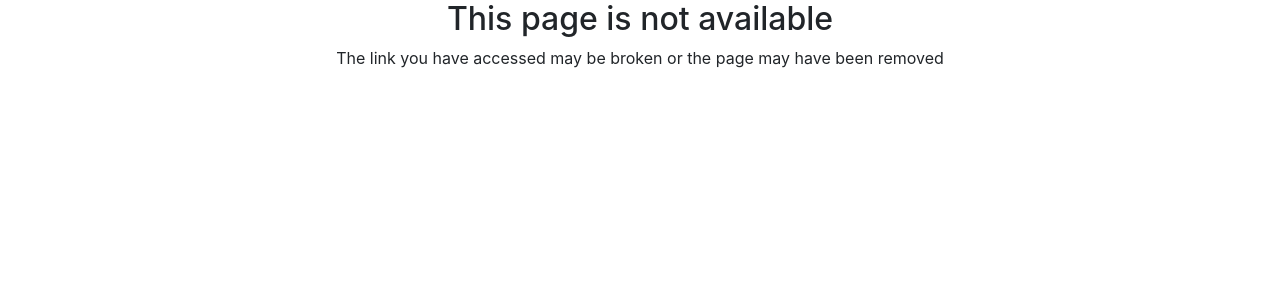
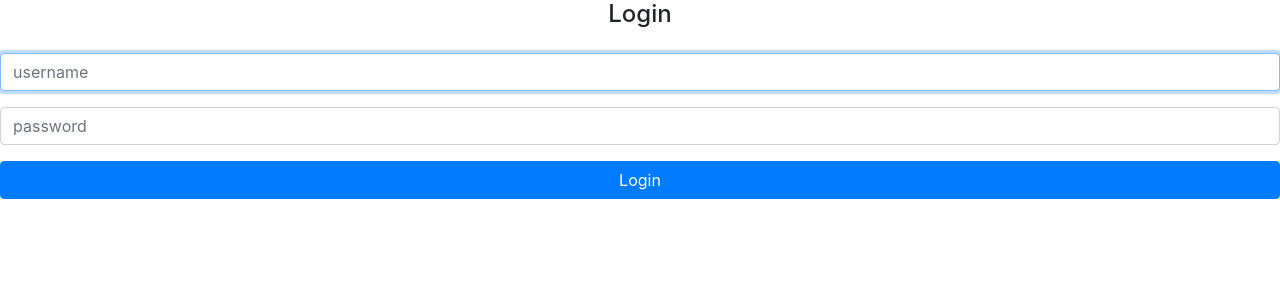
Before and after one commit to eliasmichalczuk/angular-alura, an Angular app: page / in a window 1280 px wide. Shown: the top 300 px of the page. Built offline with nearby package versions, Linux system fonts and the light colour scheme.

Commit message:
criacao pagina d elogin

```diff
--- a/src/app/app-routing.module.ts
+++ b/src/app/app-routing.module.ts
@@ -4,11 +4,15 @@ import { PhotoListComponent } from './photos/photo-list/photo-list.component';
 import { PhotoFormComponent } from './photos/photo-form/photo-form.component';
 import { NotFoundComponent } from './errors/not-found/not-found.component';
 import { PhotoListResover } from './photos/photo-list/photo-list.resolver';
+import { SigninComponent } from './home/signin/signin.component';
 
 const routes: Routes = [
-  { path: 'user/:userName', component:  PhotoListComponent, resolve: {
+  { path: '', component:  SigninComponent},
+  { path: 'user/:userName', component:  PhotoListComponent,
+    resolve: {
     photos: PhotoListResover
-  }},
+    }
+  },
   { path: 'p/add', component:  PhotoFormComponent},
   { path: '**', component:  NotFoundComponent}
 ];
--- a/src/app/app.module.ts
+++ b/src/app/app.module.ts
@@ -6,6 +6,7 @@ import { AppComponent } from './app.component';
 import { PhotosModule } from './photos/photos.module';
 import { ErrorsModule } from './errors/errors.module';
 import { FormsModule } from '@angular/forms';
+import { HomeModule } from './home/home.module';
 
 @NgModule({
   declarations: [
@@ -16,7 +17,8 @@ import { FormsModule } from '@angular/forms';
     AppRoutingModule,
     PhotosModule,
     ErrorsModule,
-    FormsModule
+    FormsModule,
+    HomeModule
   ],
   providers: [],
   bootstrap: [AppComponent]
--- /dev/null
+++ b/src/app/home/signin/signin.component.html
@@ -0,0 +1,12 @@
+<h4 class="text-center">Login</h4>
+<form action="" class="form mt-4">
+  <div class="form-group">
+    <input type="text" class="form-control" placeholder="username" autofocus>
+  </div>
+
+  <div class="form-group">
+    <input type="password" class="form-control" placeholder="password" autofocus>
+  </div>
+
+  <button type="submit" class="btn btn-primary btn-block">Login</button>
+</form>
--- /dev/null
+++ b/src/app/home/signin/signin.component.ts
@@ -0,0 +1,15 @@
+import { Component, OnInit } from '@angular/core';
+
+@Component({
+  selector: 'app-signin',
+  templateUrl: './signin.component.html',
+  styleUrls: ['./signin.component.css']
+})
+export class SigninComponent implements OnInit {
+
+  constructor() { }
+
+  ngOnInit() {
+  }
+
+}
```
Also changed, not shown: src/app/home/home.module.ts (added, +11 -0 lines), src/app/home/signin/signin.component.css (added), 2 other files (tests, documents, lock files or other folders).
